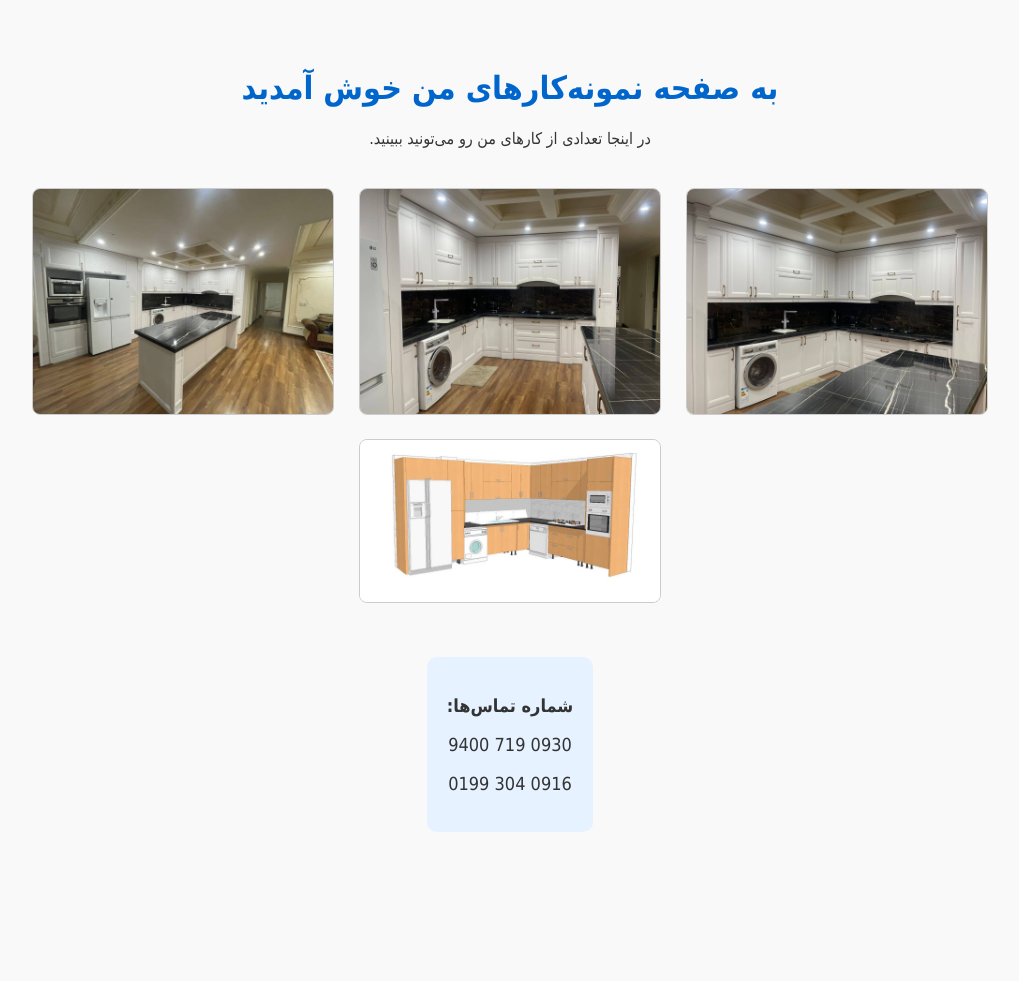
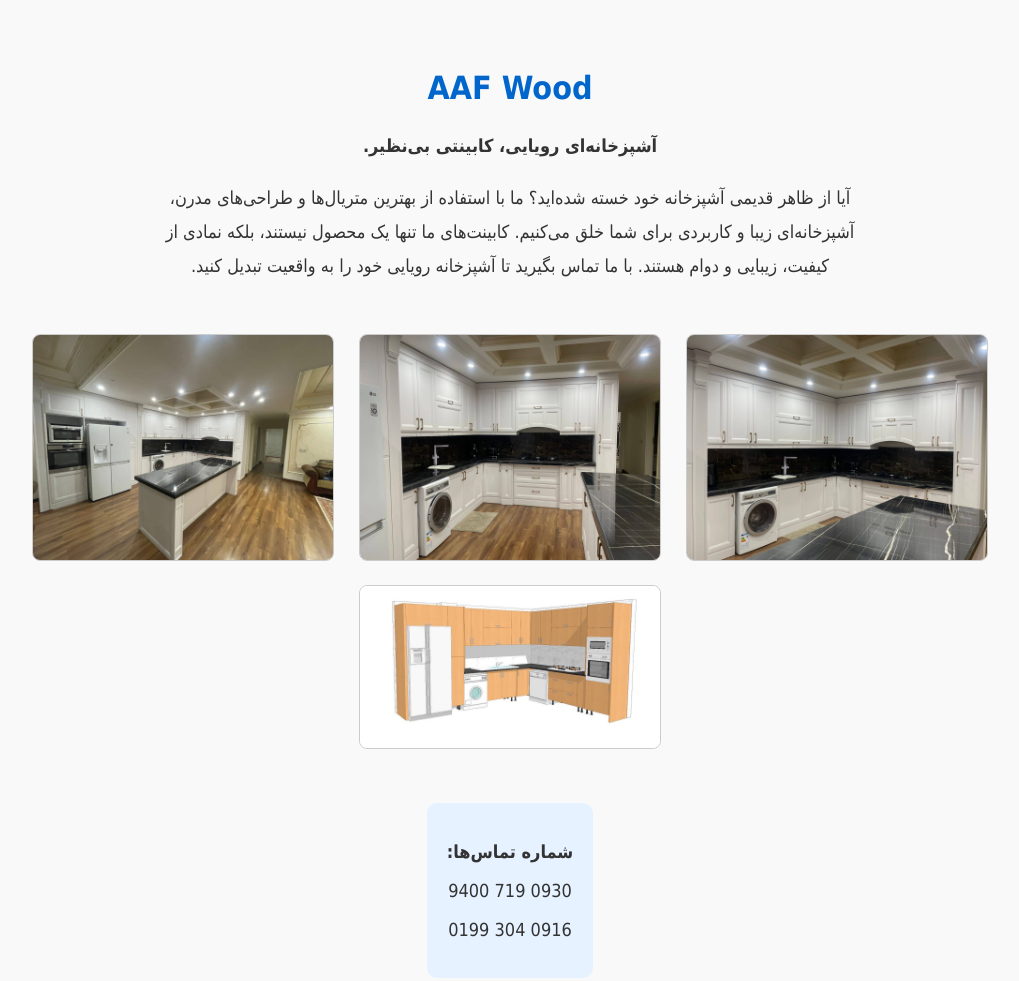
Before and after one commit to iceshw/AAF-wood, a plain HTML site: page index.html in a window 1280 px wide. Shown: the whole page, without its empty margins (130-1149 px from the left). Before the commit the page ends 880 px from the top, so only its background shows below. Drawn offline with Linux system fonts and the light colour scheme.

Commit message:
Update index.html

```diff
--- a/index.html
+++ b/index.html
@@ -2,7 +2,7 @@
 <html lang="fa">
 <head>
   <meta charset="UTF-8">
-  <title>نمونه کارها و تماس</title>
+  <title>AAF Wood | کابینت و آشپزخانه رویایی</title>
   <style>
     body {
       font-family: Tahoma, sans-serif;
@@ -15,8 +15,15 @@
     h1 {
       color: #0066cc;
     }
+    .intro {
+      font-size: 18px;
+      margin-top: 20px;
+      line-height: 1.9;
+      max-width: 700px;
+      margin: auto;
+    }
     .portfolio {
-      margin-top: 30px;
+      margin-top: 40px;
     }
     .portfolio img {
       width: 300px;
@@ -35,9 +42,16 @@
   </style>
 </head>
 <body>
-  <h1>به صفحه نمونه‌کارهای من خوش آمدید</h1>
-  <p>در اینجا تعدادی از کارهای من رو می‌تونید ببینید.</p>
-
+  <h1>AAF Wood</h1>
+  <div class="intro">
+    <p><strong>آشپزخانه‌ای رویایی، کابینتی بی‌نظیر.</strong></p>
+    <p>
+      آیا از ظاهر قدیمی آشپزخانه خود خسته شده‌اید؟ ما با استفاده از بهترین متریال‌ها و طراحی‌های مدرن،
+      آشپزخانه‌ای زیبا و کاربردی برای شما خلق می‌کنیم.
+      کابینت‌های ما تنها یک محصول نیستند، بلکه نمادی از کیفیت، زیبایی و دوام هستند.
+      با ما تماس بگیرید تا آشپزخانه رویایی خود را به واقعیت تبدیل کنید.
+    </p>
+  </div>
   <div class="portfolio">
     <img src="img_6906.jpeg" alt="نمونه کار ۱">
     <img src="img_6907.jpeg" alt="نمونه کار ۲">
```
